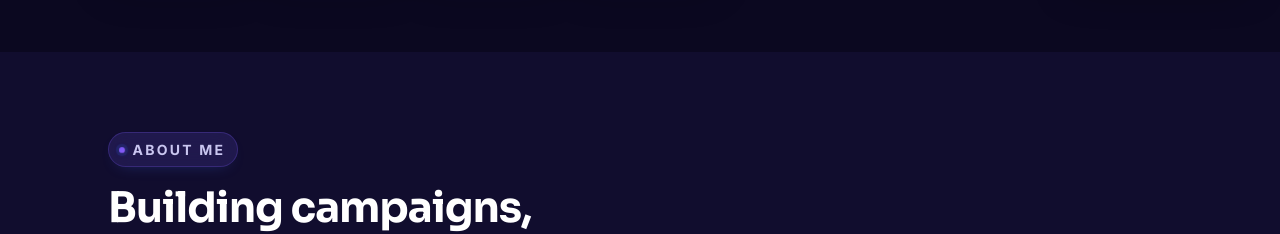
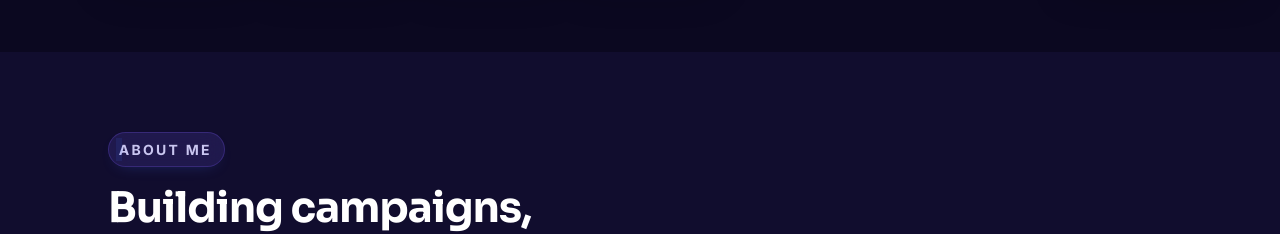
Before and after one commit to vinayautoveer22/Vinay-Portfolio, a React (Vite) app: page / in a window 1280 px wide. Shown: the part 800-1034 px from the top of the page. Built offline with nearby package versions, Linux system fonts and the light colour scheme.

Commit message:
Auto-publish portfolio updates 2026-11-02 16:00

```diff
--- a/src/App.css
+++ b/src/App.css
@@ -4226,6 +4226,10 @@ html[data-motion-ready='true'] .motion-reveal[data-motion-direction='bottom']:no
   backface-visibility: hidden;
 }
 
+.eyebrow.motion-reveal {
+  display: inline-block;
+}
+
 .card:hover {
   transform: translateY(-3px) perspective(1000px) rotateX(0.65deg) rotateY(-0.45deg);
 }
```
